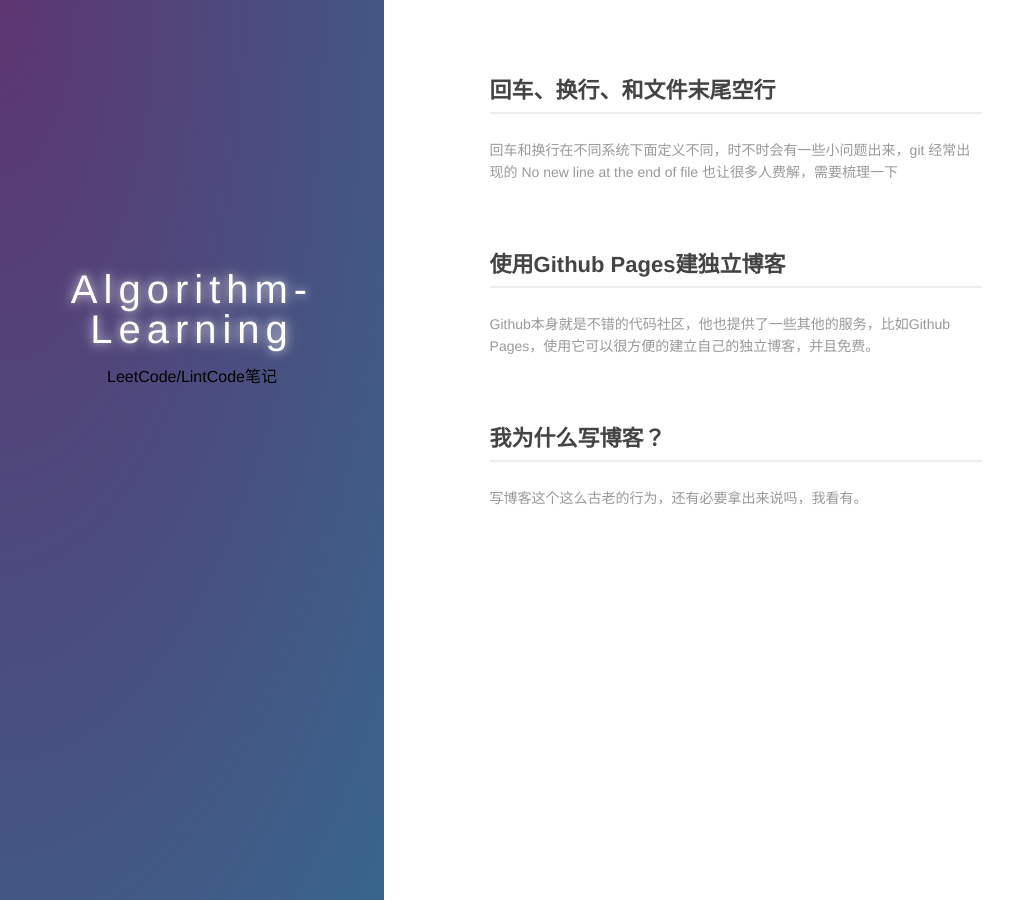
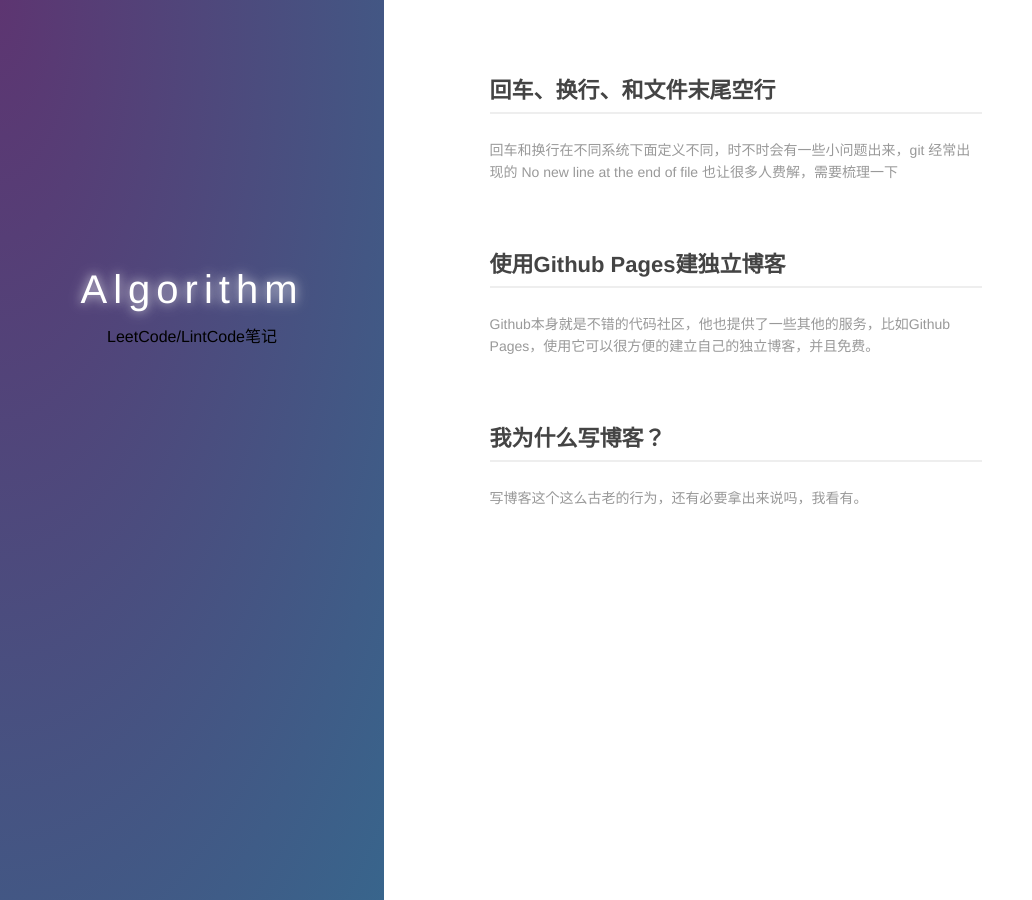
Before and after one commit to xu5500509/Algorithm-Learning, a Jekyll site: the page built from index.md, in a window 1280 px wide. Shown: the whole page, without its empty margins (0-1032 px from the left). Built offline with Jekyll 4.4.1, drawn with Linux system fonts in a browser that asks for light colours.

Commit message:
修改名称

```diff
--- a/index.md
+++ b/index.md
@@ -6,7 +6,7 @@ layout: default
   <div class="index-wrapper">
     <div class="aside">
       <div class="info-card">
-        <h1>Algorithm-Learning</h1>
+        <h1>Algorithm</h1>
         <h2>LeetCode/LintCode笔记</h2>
       </div>
       <div id="particles-js"></div>
```
